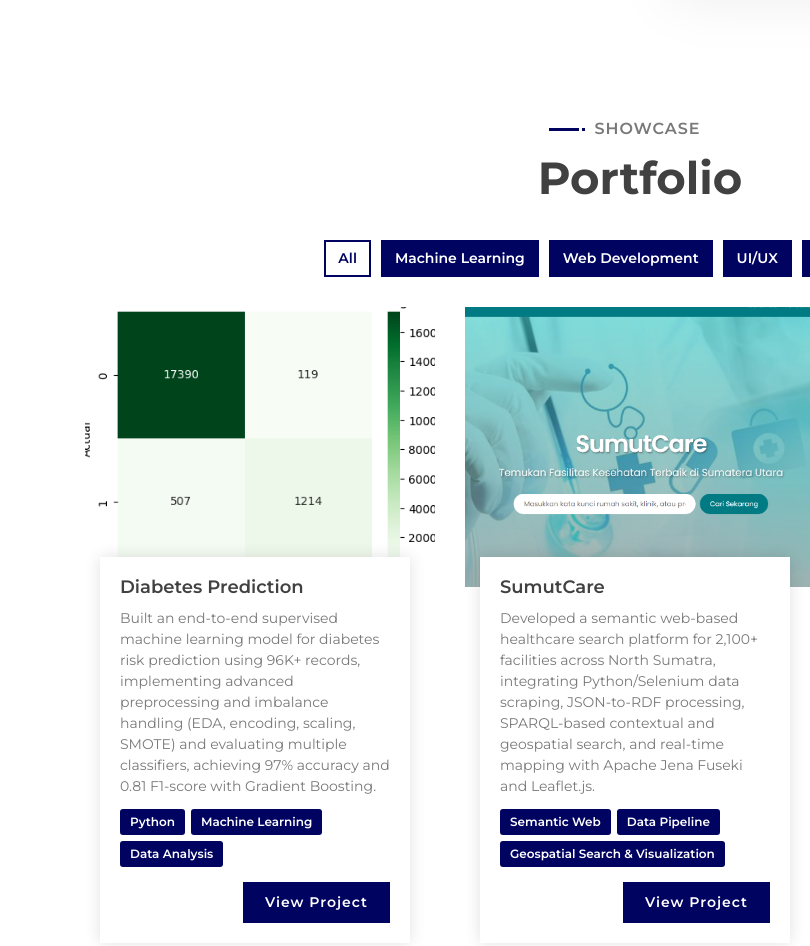
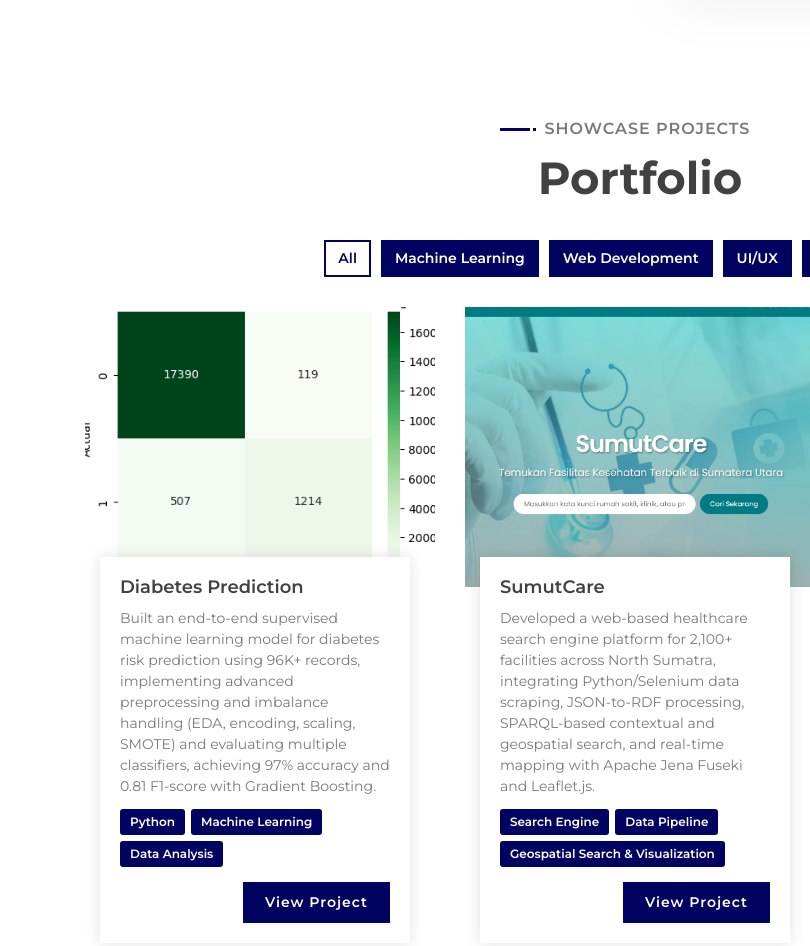
Before and after one commit to skeneya/nayla-portfolio, a plain HTML site: page index.html in a window 1280 px wide. Shown: the part 2011-2957 px from the top of the page, 0-810 px from the left. Drawn offline with nearby package versions, Linux system fonts and the light colour scheme.

Commit message:
update projects

```diff
--- a/index.html
+++ b/index.html
@@ -150,7 +150,7 @@
         <div class="portfolio" id="portfolio">
             <div class="container">
                 <div class="section-header text-center wow zoomIn" data-wow-delay="0.1s">
-                    <p>Showcase</p>
+                    <p>Showcase Projects</p>
                     <h2>Portfolio</h2>
                 </div>
                 <div class="row">
@@ -192,9 +192,9 @@
                             <div class="portfolio-text">
                                 <div class="portfolio-content">
                                     <h3>SumutCare</h3>
-                                    <p class="portfolio-description">Developed a semantic web-based healthcare search platform for 2,100+ facilities across North Sumatra, integrating Python/Selenium data scraping, JSON-to-RDF processing, SPARQL-based contextual and geospatial search, and real-time mapping with Apache Jena Fuseki and Leaflet.js.</p>
+                                    <p class="portfolio-description">Developed a web-based healthcare search engine platform for 2,100+ facilities across North Sumatra, integrating Python/Selenium data scraping, JSON-to-RDF processing, SPARQL-based contextual and geospatial search, and real-time mapping with Apache Jena Fuseki and Leaflet.js.</p>
                                     <div class="portfolio-tools">
-                                        <span class="tool">Semantic Web</span>
+                                        <span class="tool">Search Engine</span>
                                         <span class="tool">Data Pipeline</span>
                                         <span class="tool">Geospatial Search & Visualization</span>
                                     </div>
```
